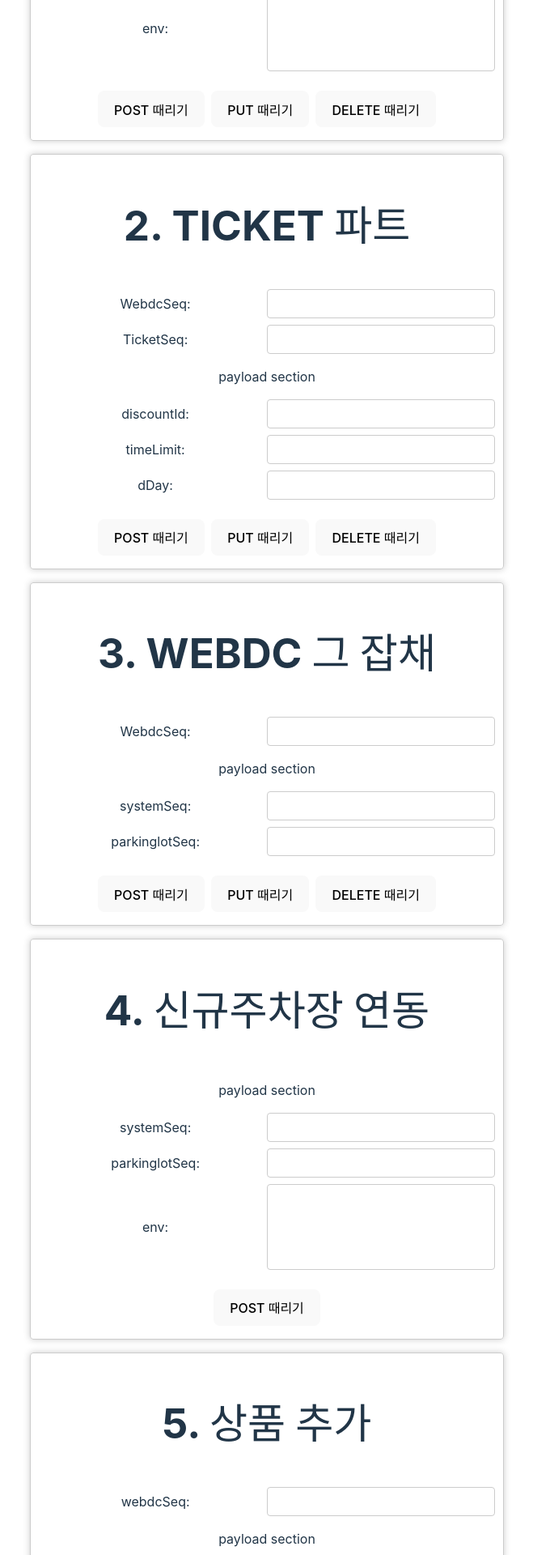
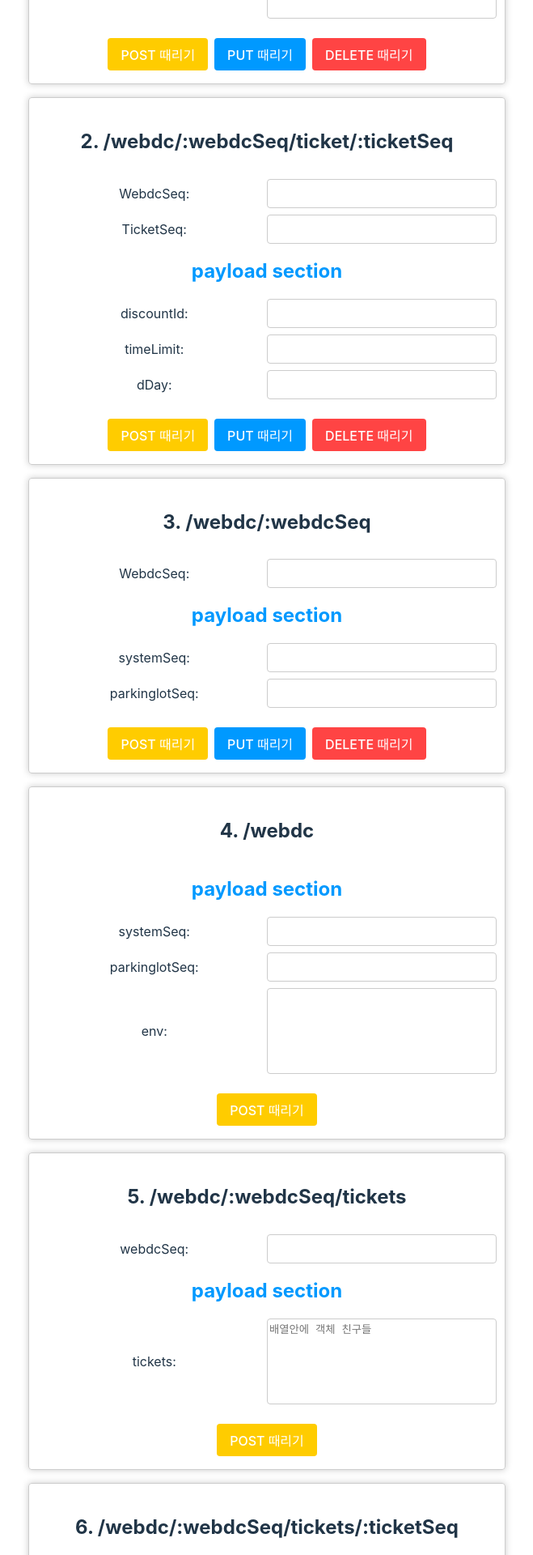
Before and after one commit to modu-jeff/for-roger, a React (Vite) app: page / in a window 1280 px wide. Shown: the part 260-2180 px from the top of the page at 81% size, without its empty margins (310-969 px from the left). Built offline with nearby package versions, Linux system fonts and the light colour scheme.

Commit message:
리팩토링

```diff
--- a/src/App.css
+++ b/src/App.css
@@ -23,6 +23,12 @@
   .webdc-ticket-section,
   .ticket-modify-section,
   .webdc-modify-section {
+    max-width: 860px;
+
+    h2 {
+      word-break: break-all;
+    }
+
     form {
       display: grid;
       grid-template-columns: 1fr 1fr;
@@ -49,6 +55,9 @@
         justify-content: center;
         margin-top: 8px;
         margin-bottom: 8px;
+        font-weight: bold;
+        font-size: 24px;
+        color: #0099ff;
       }
 
       .button-wrapper {
@@ -57,6 +66,42 @@
         justify-content: center;
         gap: 8px;
         margin-top: 16px;
+        .put-button {
+          background-color: #0099ff;
+          color: white;
+          border: none;
+          border-radius: 4px;
+          padding: 8px 16px;
+          cursor: pointer;
+          transition: background-color 0.3s;
+          &:hover {
+            background-color: #0077cc;
+          }
+        }
+        .post-button {
+          background-color: #ffcc00;
+          color: white;
+          border: none;
+          border-radius: 4px;
+          padding: 8px 16px;
+          cursor: pointer;
+          transition: background-color 0.3s;
+          &:hover {
+            background-color: #cc9900;
+          }
+        }
+        .delete-button {
+          background-color: #ff4444;
+          color: white;
+          border: none;
+          border-radius: 4px;
+          padding: 8px 16px;
+          cursor: pointer;
+          transition: background-color 0.3s;
+          &:hover {
+            background-color: #cc3333;
+          }
+        }
       }
     }
     display: flex;
--- a/src/App.jsx
+++ b/src/App.jsx
@@ -11,37 +11,37 @@ function App() {
   return (
     <main id="root-layout">
       <section className="env-section">
-        <h1>1. ENV 파트</h1>
+        <h2 aria-label="ENV 파트">1. /webdc/:webdcSeq/env</h2>
         <EnvPart />
       </section>
 
-      <section className="ticket-section">
-        <h1>2. TICKET 파트</h1>
+      <section aria-label="TICKET 파트" className="ticket-section">
+        <h2>2. /webdc/:webdcSeq/ticket/:ticketSeq</h2>
         <TicketPart />
       </section>
 
-      <section className="webdc-section">
-        <h1>3. WEBDC 그 잡채</h1>
+      <section aria-label="WEBDC 그 잡채" className="webdc-section">
+        <h2>3. /webdc/:webdcSeq</h2>
         <WebdcPart />
       </section>
 
-      <section className="new-webdc-section">
-        <h1>4. 신규주차장 연동</h1>
+      <section aria-label="신규주차장 연동" className="new-webdc-section">
+        <h2>4. /webdc</h2>
         <NewWebdcPart />
       </section>
 
-      <section className="webdc-ticket-section">
-        <h1>5. 상품 추가</h1>
+      <section aria-label="상품 추가" className="webdc-ticket-section">
+        <h2>5. /webdc/:webdcSeq/tickets</h2>
         <WebdcTicketPart />
       </section>
 
-      <section className="ticket-modify-section">
-        <h1>6. 상품 수정 / 주차권 삭제</h1>
+      <section aria-label="상품 수정 / 주차권삭제" className="ticket-modify-section">
+        <h2>6. /webdc/:webdcSeq/tickets/:ticketSeq</h2>
         <TicketModifyPart />
       </section>
 
-      <section className="webdc-modify-section">
-        <h1>7. 장비사 변경 / 연동 삭제</h1>
+      <section aria-label="장비사변경 / 연동 삭제" className="webdc-modify-section">
+        <h2>7. /webdc/:webdcSeq (장비사변경/연동주차장 삭제)</h2>
         <WebdcModifyPart />
       </section>
     </main>
--- a/src/components/EnvPart.jsx
+++ b/src/components/EnvPart.jsx
@@ -61,13 +61,28 @@ function EnvPart() {
         type="text"
       />
       <div className="button-wrapper">
-        <button type="button" disabled={isFetching} onClick={() => handleCreateEnv(envWebdcSeq, envWebdcPayload)}>
+        <button
+          className="post-button"
+          type="button"
+          disabled={isFetching}
+          onClick={() => handleCreateEnv(envWebdcSeq, envWebdcPayload)}
+        >
           POST 때리기
         </button>
-        <button type="button" disabled={isFetching} onClick={() => handleModifyEnv(envWebdcSeq, envWebdcPayload)}>
+        <button
+          className="put-button"
+          type="button"
+          disabled={isFetching}
+          onClick={() => handleModifyEnv(envWebdcSeq, envWebdcPayload)}
+        >
           PUT 때리기
         </button>
-        <button type="button" disabled={isFetching} onClick={() => handleDeleteEnv(envWebdcSeq)}>
+        <button
+          className="delete-button"
+          type="button"
+          disabled={isFetching}
+          onClick={() => handleDeleteEnv(envWebdcSeq)}
+        >
           DELETE 때리기
         </button>
       </div>
--- a/src/components/NewWebdcPart.jsx
+++ b/src/components/NewWebdcPart.jsx
@@ -46,7 +46,12 @@ function NewWebdcPart() {
         onChange={(e) => dispatch(setNewWebdcPayload({ ...newWebdcPayload, env: e.target.value }))}
       />
       <div className="button-wrapper">
-        <button type="button" disabled={isFetching} onClick={() => handleCreateNewWebdc(newWebdcPayload)}>
+        <button
+          className="post-button"
+          type="button"
+          disabled={isFetching}
+          onClick={() => handleCreateNewWebdc(newWebdcPayload)}
+        >
           POST 때리기
         </button>
       </div>
--- a/src/components/TicketModifyPart.jsx
+++ b/src/components/TicketModifyPart.jsx
@@ -134,13 +134,19 @@ function TicketModifyPart() {
       />
       <div className="button-wrapper">
         <button
+          className="put-button"
           type="button"
           disabled={isFetching}
           onClick={() => handleModifyNewTicket(webdcSeq, ticketSeq, ticketModifyPayload)}
         >
           PUT 때리기
         </button>
-        <button type="button" disabled={isFetching} onClick={() => handleDeleteNewTicket(webdcSeq, ticketSeq)}>
+        <button
+          className="delete-button"
+          type="button"
+          disabled={isFetching}
+          onClick={() => handleDeleteNewTicket(webdcSeq, ticketSeq)}
+        >
           DELETE 때리기
         </button>
       </div>
--- a/src/components/TicketPart.jsx
+++ b/src/components/TicketPart.jsx
@@ -80,6 +80,7 @@ function TicketPart() {
 
       <div className="button-wrapper">
         <button
+          className="post-button"
           disabled={isFetching}
           type="button"
           onClick={() => handleCreateTicket(ticketWebdcSeq, ticketSeq, ticketPayload)}
@@ -87,13 +88,19 @@ function TicketPart() {
           POST 때리기
         </button>
         <button
+          className="put-button"
           disabled={isFetching}
           type="button"
           onClick={() => handleModifyTicket(ticketWebdcSeq, ticketSeq, ticketPayload)}
         >
           PUT 때리기
         </button>
-        <button disabled={isFetching} type="button" onClick={() => handleDeleteTicket(ticketWebdcSeq, ticketSeq)}>
+        <button
+          className="delete-button"
+          disabled={isFetching}
+          type="button"
+          onClick={() => handleDeleteTicket(ticketWebdcSeq, ticketSeq)}
+        >
           DELETE 때리기
         </button>
       </div>
--- a/src/components/WebdcModifyPart.jsx
+++ b/src/components/WebdcModifyPart.jsx
@@ -55,10 +55,20 @@ function WebdcModifyPart() {
         onChange={(e) => dispatch(setWebdcModifyPayload({ ...webdcModifyPayload, env: e.target.value }))}
       />
       <div className="button-wrapper">
-        <button disabled={isFetching} type="button" onClick={() => handleChangeWebdc(webdcSeq, webdcModifyPayload)}>
+        <button
+          className="put-button"
+          disabled={isFetching}
+          type="button"
+          onClick={() => handleChangeWebdc(webdcSeq, webdcModifyPayload)}
+        >
           PUT 때리기
         </button>
-        <button disabled={isFetching} type="button" onClick={() => handleDeleteWebdcParkinglot(webdcSeq)}>
+        <button
+          className="delete-button"
+          disabled={isFetching}
+          type="button"
+          onClick={() => handleDeleteWebdcParkinglot(webdcSeq)}
+        >
           DELETE 때리기
         </button>
       </div>
--- a/src/components/WebdcPart.jsx
+++ b/src/components/WebdcPart.jsx
@@ -67,13 +67,28 @@ function WebdcPart() {
         onChange={(e) => dispatch(setWebdcPayload({ ...webdcPayload, parkinglotSeq: Number(e.target.value) }))}
       />
       <div className="button-wrapper">
-        <button type="button" disabled={isFetching} onClick={() => handleCreateWebdc(webdcSeq, webdcPayload)}>
+        <button
+          className="post-button"
+          type="button"
+          disabled={isFetching}
+          onClick={() => handleCreateWebdc(webdcSeq, webdcPayload)}
+        >
           POST 때리기
         </button>
-        <button type="button" disabled={isFetching} onClick={() => handleModifyWebdc(webdcSeq, webdcPayload)}>
+        <button
+          className="put-button"
+          type="button"
+          disabled={isFetching}
+          onClick={() => handleModifyWebdc(webdcSeq, webdcPayload)}
+        >
           PUT 때리기
         </button>
-        <button type="button" disabled={isFetching} onClick={() => handleDeleteWebdc(webdcSeq)}>
+        <button
+          className="delete-button"
+          type="button"
+          disabled={isFetching}
+          onClick={() => handleDeleteWebdc(webdcSeq)}
+        >
           DELETE 때리기
         </button>
       </div>
--- a/src/components/WebdcTicketPart.jsx
+++ b/src/components/WebdcTicketPart.jsx
@@ -37,7 +37,12 @@ function WebdcTicketPart() {
         onChange={(e) => dispatch(setWebdcTicketPayload(e.target.value))}
       />
       <div className="button-wrapper">
-        <button disabled={isFetching} type="button" onClick={() => handleCreateNewTicket(webdcSeq, webdcTicketPayload)}>
+        <button
+          className="post-button"
+          disabled={isFetching}
+          type="button"
+          onClick={() => handleCreateNewTicket(webdcSeq, webdcTicketPayload)}
+        >
           POST 때리기
         </button>
       </div>
```
